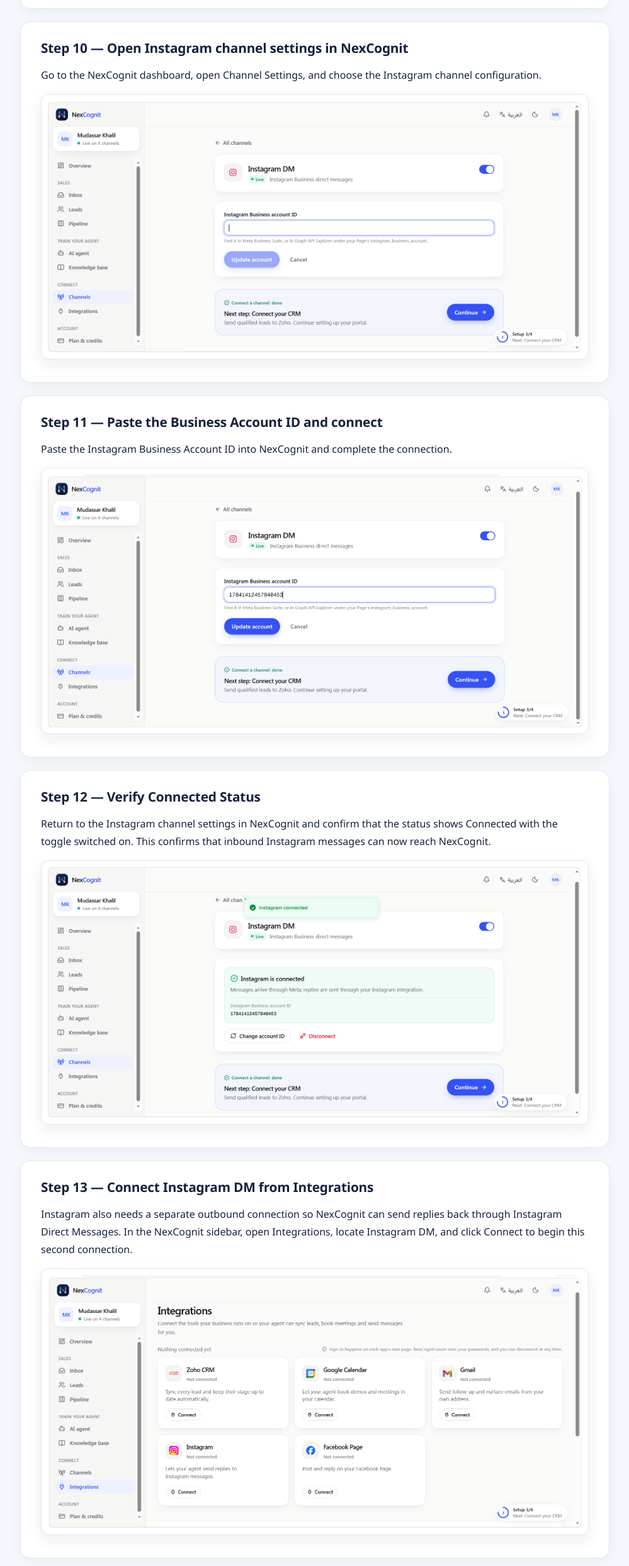
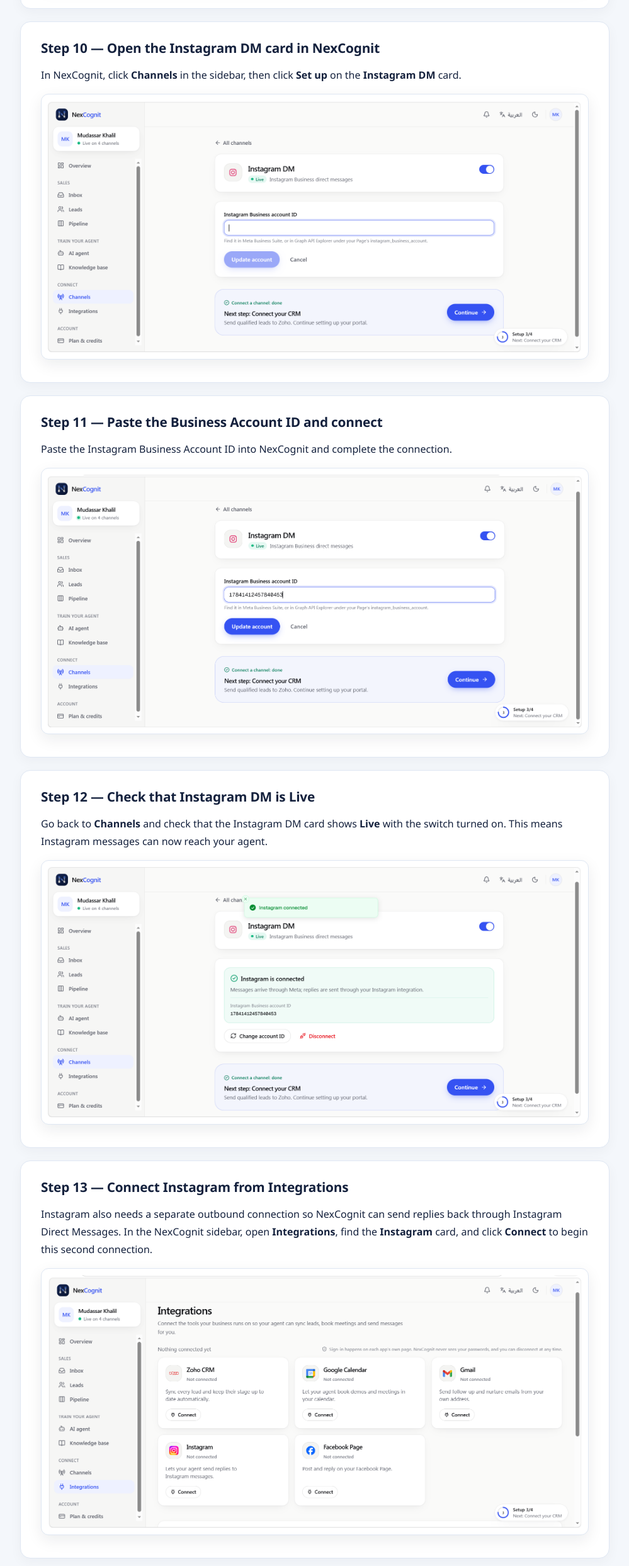
Before and after one commit to mudassar010101/Documentation, a plain HTML site: page pages/channels/instagram.html in a window 1280 px wide. Shown: the part 7613-10100 px from the top of the page at 63% size, without its empty margins (280-1279 px from the left). Drawn offline with Linux system fonts and the light colour scheme.

Commit message:
Update Instagram wording to new UI

```diff
--- a/pages/channels/instagram.html
+++ b/pages/channels/instagram.html
@@ -180,8 +180,9 @@
       </section>
 
       <section class="content-section">
-        <h2>Step 10 — Open Instagram channel settings in NexCognit</h2>
-        <p>Go to the NexCognit dashboard, open Channel Settings, and choose the Instagram channel configuration.</p>
+        <h2>Step 10 — Open the Instagram DM card in NexCognit</h2>
+        <p>In NexCognit, click <strong>Channels</strong> in the sidebar, then click <strong>Set up</strong> on the
+          <strong>Instagram DM</strong> card.</p>
         <img src="../../screenshots/channels/instagram/10_open_nexcognit_instagram_channel_settings.PNG"
           alt="Opening NexCognit Instagram channel settings"
           style="max-width: 100%; border: 1px solid #dfe7f3; border-radius: 12px; margin-top: 12px;" />
@@ -196,19 +197,19 @@
       </section>
 
       <section class="content-section" id="verify-connected-status">
-        <h2>Step 12 — Verify Connected Status</h2>
-        <p>Return to the Instagram channel settings in NexCognit and confirm that the status shows Connected with the
-          toggle switched on. This confirms that inbound Instagram messages can now reach NexCognit.</p>
+        <h2>Step 12 — Check that Instagram DM is Live</h2>
+        <p>Go back to <strong>Channels</strong> and check that the Instagram DM card shows <strong>Live</strong> with
+          the switch turned on. This means Instagram messages can now reach your agent.</p>
         <img src="../../screenshots/channels/instagram/12_verify_connected_status.PNG"
           alt="Verifying that the Instagram channel status shows Connected"
           style="max-width: 100%; border: 1px solid #dfe7f3; border-radius: 12px; margin-top: 12px;" />
       </section>
 
       <section class="content-section" id="connect-instagram-dm">
-        <h2>Step 13 — Connect Instagram DM from Integrations</h2>
+        <h2>Step 13 — Connect Instagram from Integrations</h2>
         <p>Instagram also needs a separate outbound connection so NexCognit can send replies back through Instagram
-          Direct Messages. In the NexCognit sidebar, open Integrations, locate Instagram DM, and click Connect to begin
-          this second connection.</p>
+          Direct Messages. In the NexCognit sidebar, open <strong>Integrations</strong>, find the
+          <strong>Instagram</strong> card, and click <strong>Connect</strong> to begin this second connection.</p>
         <img src="../../screenshots/channels/instagram/13_open_integrations_connect_instagram_dm.PNG"
           alt="Opening Integrations and connecting Instagram DM"
           style="max-width: 100%; border: 1px solid #dfe7f3; border-radius: 12px; margin-top: 12px;" />
@@ -232,8 +233,9 @@
       </section>
 
       <section class="content-section" id="outbound-connected">
-        <h2>Step 16 — Confirm Instagram DM Shows as Connected</h2>
-        <p>Return to the Integrations page in NexCognit and confirm that Instagram DM now also shows a Connected status.
+        <h2>Step 16 — Confirm Instagram shows as Connected</h2>
+        <p>Return to the <strong>Integrations</strong> page in NexCognit and confirm that the Instagram card now shows
+          <strong>Connected</strong>.
           With both inbound and outbound connected, Instagram is fully set up and ready to test.</p>
         <img src="../../screenshots/channels/instagram/16_integrations_instagram_dm_connected.PNG"
           alt="Confirming Instagram DM shows as connected on the Integrations page"
@@ -243,8 +245,8 @@
       <section class="content-section">
         <h2>How Instagram works after setup</h2>
         <p>Once the Instagram channel is connected, customers can start conversations through Instagram direct messages
-          and NexCognit can respond with the configured assistant behavior. Those conversations can then be reviewed in
-          the NexCognit workspace.</p>
+          and your agent replies automatically. You can read and reply to those conversations in your
+          <strong>Inbox</strong>.</p>
       </section>
 
       <section class="content-section">
@@ -256,8 +258,8 @@
           <li>If the channel does not connect, confirm that the Business Account ID was pasted correctly and that the
             required permissions are granted.</li>
           <li>Instagram requires both an inbound connection (Steps 1–12) and an outbound connection through
-            Integrations (Steps 13–16). If customers can message in but NexCognit cannot reply, confirm the outbound
-            Instagram DM connection in Integrations.</li>
+            Integrations (Steps 13–16). If customers can message in but your agent cannot reply, check that the
+            Instagram card in Integrations shows Connected.</li>
         </ul>
       </section>
     </main>
```
